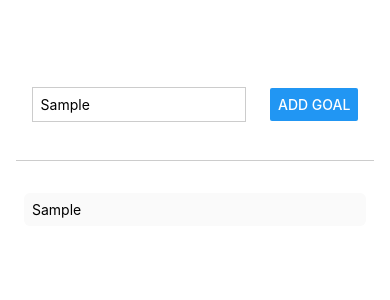
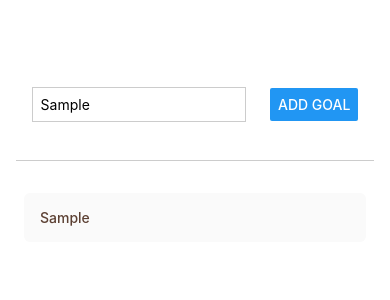
Before and after one commit to AnubhaSharma2709/GoalSync, a React Native app: screen / in a window 390 px wide. Both pictures are taken after typing "Sample" into the empty fields and a click on the button "ADD GOAL". Shown: the top 300 px of the page. Built offline with nearby package versions, Linux system fonts and the light colour scheme.

Commit message:
use of flatlist

```diff
--- a/App.js
+++ b/App.js
@@ -1,18 +1,27 @@
-import { useState } from 'react';
-import { Button, StyleSheet, Text, TextInput, View } from 'react-native';
+import { useState } from "react";
+import {
+  Button,
+  FlatList,
+  ScrollView,
+  StyleSheet,
+  Text,
+  TextInput,
+  View,
+} from "react-native";
 
 export default function App() {
-
-  const [enteredGoalText, setEnteredGoalText] = useState('');
+  const [enteredGoalText, setEnteredGoalText] = useState("");
   const [courseGoals, setCourseGoal] = useState([]);
 
-  function goalInputhandler(enteredText){
+  function goalInputhandler(enteredText) {
     setEnteredGoalText(enteredText);
   }
-  function addGoalHandler(){
-    setCourseGoal(currentCourseGoals => [
+  function addGoalHandler() {
+    setCourseGoal((currentCourseGoals) => [
       ...currentCourseGoals,
-      enteredGoalText,
+      {text: enteredGoalText,
+        id: Math.random().toString()
+      },
     ]);
   }
 
@@ -21,17 +30,28 @@ export default function App() {
       {/* The first nested view is for entering the goals */}
       <View style={styles.inputContainer}>
         <TextInput
-          placeholder='Your Course Goal'
+          placeholder="Your Course Goal"
           style={styles.textInput}
           onChangeText={goalInputhandler}
         />
-        <Button title="Add Goal"
-        onPress={addGoalHandler} />
+        <Button title="Add Goal" onPress={addGoalHandler} />
       </View>
 
       {/* The second nested view is for displaying those goals */}
       <View style={styles.goalContainer}>
-        {courseGoals.map((goal) => <Text style={styles.goalItem} key={goal}>{goal}</Text>)}
+        <FlatList
+          data={courseGoals}
+          renderItem={(itemData) => {
+            return (
+              <View style={styles.goalItem}>
+                <Text style={styles.goaltext}>{itemData.item.text}</Text>
+              </View>
+            );
+          }}
+          keyExtractor={(item, index) => {
+            return item.id;
+          }}
+        />
       </View>
     </View>
   );
@@ -39,34 +59,39 @@ export default function App() {
 
 const styles = StyleSheet.create({
   appContainer: {
-    flex:1,
+    flex: 1,
     paddingTop: 50,
     paddingHorizontal: 16,
   },
-  inputContainer:{
-    flex:1,
-    flexDirection: 'row',
-    justifyContent: 'space-evenly',
-    alignItems:'center',
+  inputContainer: {
+    flex: 1,
+    flexDirection: "row",
+    justifyContent: "space-evenly",
+    alignItems: "center",
     marginBottom: 24,
     borderBottomWidth: 1,
-    borderBottomColor: '#cccccc'
+    borderBottomColor: "#cccccc",
   },
   // Styling the text input
-  textInput:{
+  textInput: {
     borderWidth: 1,
-    borderColor:'#cccccc',
-    width: '60%',
+    borderColor: "#cccccc",
+    width: "60%",
     marginRight: 8,
-    padding: 8
+    padding: 8,
   },
-  goalContainer:{
-    flex:6
+  goalContainer: {
+    flex: 6,
   },
   goalItem: {
     margin: 8,
     padding: 8,
     borderRadius: 6,
-    backgroundColor: '#fafafa',
-  }
+    backgroundColor: "#fafafa",
+  },
+  goaltext: {
+    color: "#5C4033",
+    fontWeight: "500",
+    padding: 8,
+  },
 });
```
